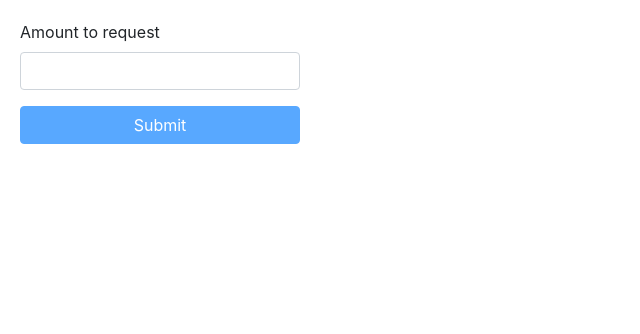
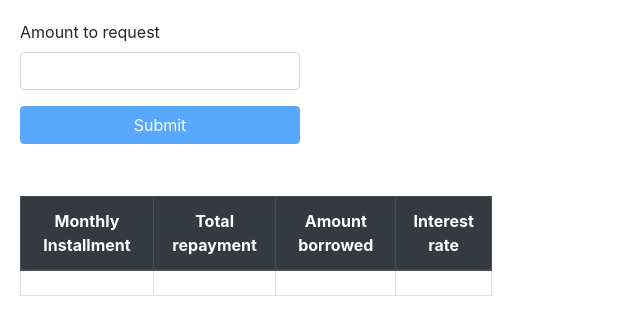
Before and after one commit to diegocurtino/angular-loanquotes, an Angular app: page / in a window 1280 px wide. Shown: the top 334 px of the page, without its empty margins (0-640 px from the left). Built offline with nearby package versions, Linux system fonts and the light colour scheme.

Commit message:
Display loan quote in a table in a browser.

```diff
--- a/src/app/loan-quote-form/loan-quote-form.component.css
+++ b/src/app/loan-quote-form/loan-quote-form.component.css
@@ -8,3 +8,13 @@
     width: 100%;
     float: right;
 }
+
+#div-separator {
+    height: 50px;
+}
+
+.table-payment {
+    width: 40%;
+    padding: 20px;
+    text-align: center;
+}
--- a/src/app/loan-quote-form/loan-quote-form.component.html
+++ b/src/app/loan-quote-form/loan-quote-form.component.html
@@ -13,9 +13,10 @@
         <button class="btn btn-primary" [disabled]="!form.valid" (click)="onSubmitLoanRequest()">Submit</button>
     </form>
 </div>
-<!--
+<div id="div-separator"></div>
+<div class="table-payment">
   <table class="table table-bordered">
-    <thead>
+      <thead class="thead-dark">
         <tr>
           <th scope="col">Monthly Installment</th>
           <th scope="col">Total repayment</th>
@@ -24,11 +25,12 @@
         </tr>
       </thead>
       <tbody>
-      <tr *ngFor="let loan of LoanQuotes">
-        <td>{{loan.monthlyInstallment}}</td>
-        <td>{{loan.totalRepayment}}</td>
-        <td>{{loan.amountBorrowed}}</td>
-        <td>{{loan.interestRate}}</td>
+        <tr>
+          <td>{{loanQuote.monthlyInstallment}}</td>
+          <td>{{loanQuote.totalRepayment}}</td>
+          <td>{{loanQuote.amountBorrowed}}</td>
+          <td>{{loanQuote.interestRate}}</td>
         </tr>
       </tbody>
-</table>-->
+  </table>
+</div>
--- a/src/app/loan-quote-form/loan-quote-form.component.ts
+++ b/src/app/loan-quote-form/loan-quote-form.component.ts
@@ -23,7 +23,7 @@ export class LoanQuoteFormComponent {
     ])
   });
 
-  LoanQuotes: any = [];
+  loanQuote: any = {};
 
   constructor(private service : LoanQuoteService) {}
 
@@ -32,10 +32,9 @@ export class LoanQuoteFormComponent {
   }
 
   onSubmitLoanRequest() {
-    //alert("Click anda");
-    return this.service.getLoanQuote().subscribe(
+    this.loanQuote = this.service.getLoanQuote().subscribe(
       (res: {}) => {
-        this.LoanQuotes = res;
+        this.loanQuote = res;
         console.log(res);
       });
   }
--- a/src/app/loan-quote-service/loan-quote.service.ts
+++ b/src/app/loan-quote-service/loan-quote.service.ts
@@ -9,10 +9,6 @@ export class LoanQuote {
   amountBorrowed : number | undefined;
   interestRate : string | undefined;
 }
-
-// @Injectable({
-//   providedIn: 'root'
-// })
 
 @Injectable()
 export class LoanQuoteService {
```
Lines whose indentation alone changed are shown as unchanged.
